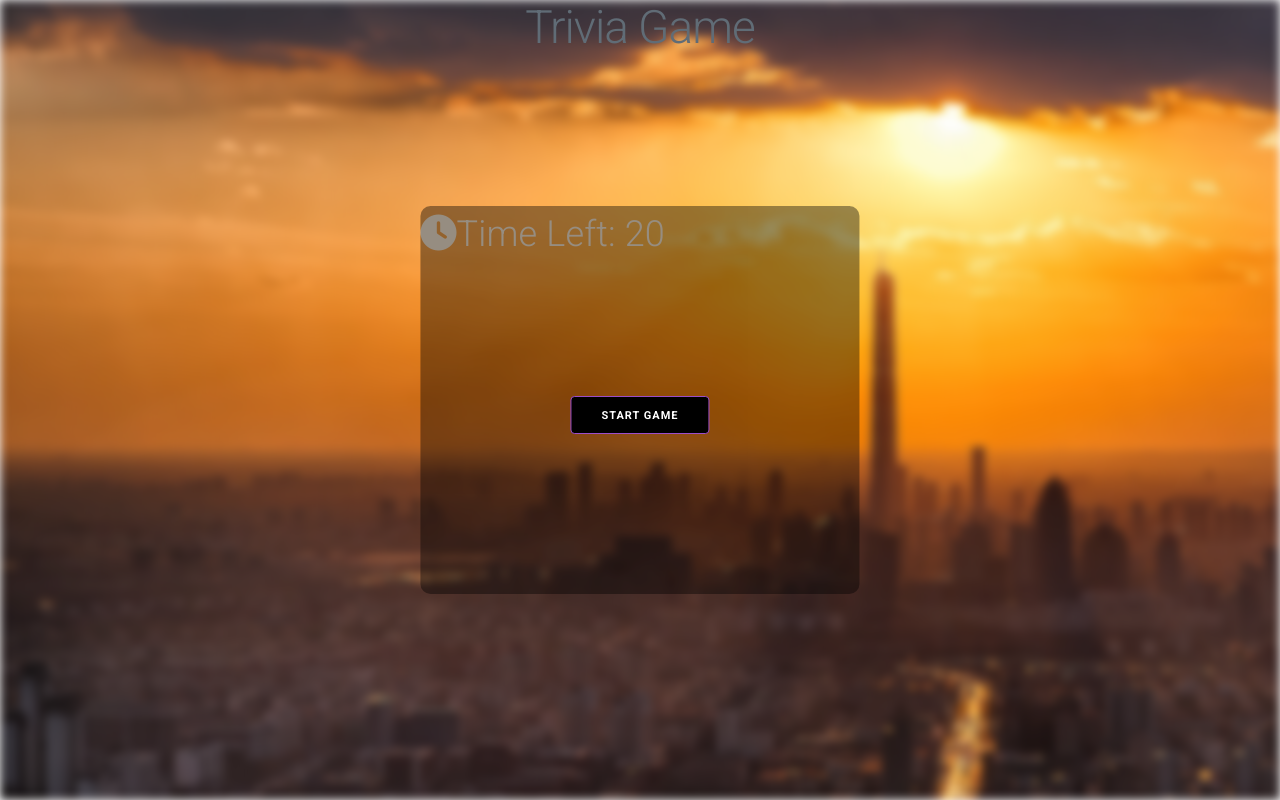
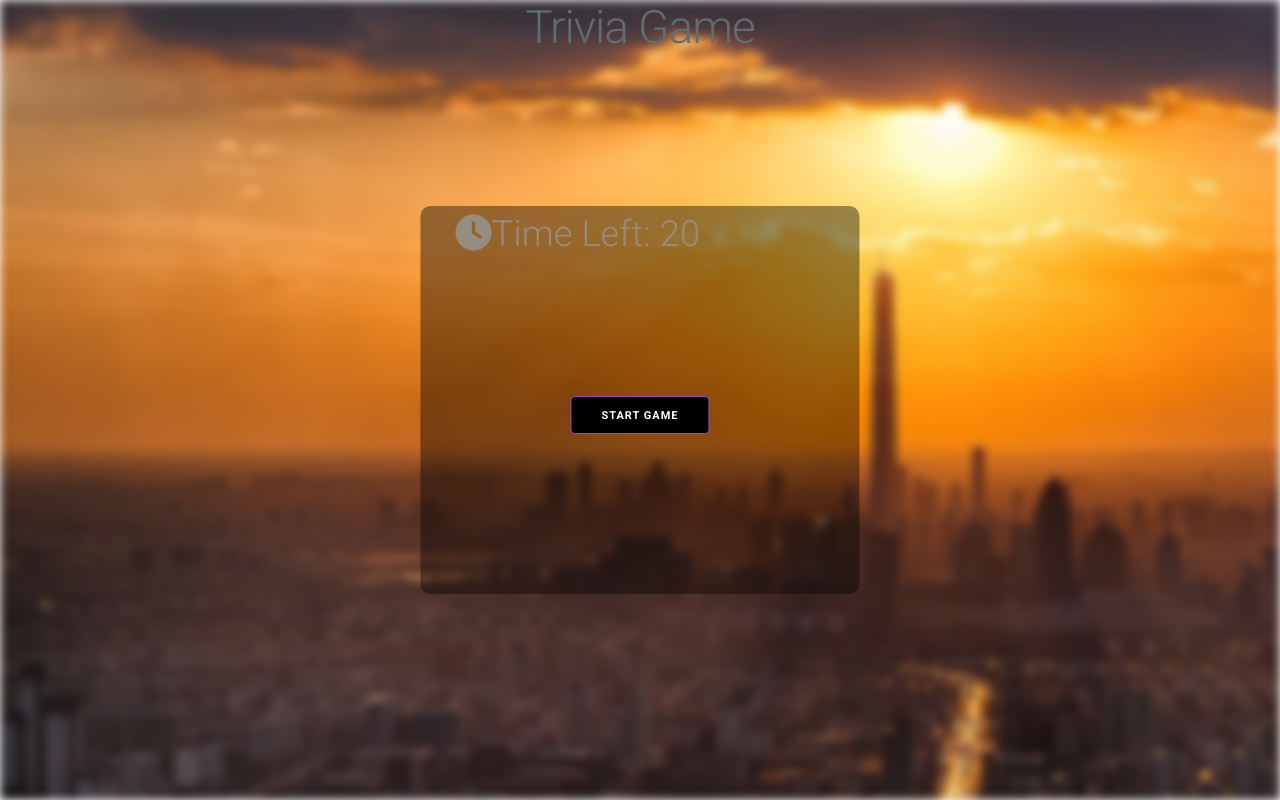
Before and after one commit to graysonm23/TriviaGame, a plain HTML site: page index.html in a window 1280 px wide. Drawn offline with nearby package versions, Linux system fonts and the light colour scheme.

Commit message:
pushing timer in

```diff
--- a/assets/css/style.css
+++ b/assets/css/style.css
@@ -59,7 +59,7 @@
   color: antiquewhite;
   font-size: 36px;
   top: 0%;
-  left: 0%;
+  left: 8%;
 }
 
 #question {
```
